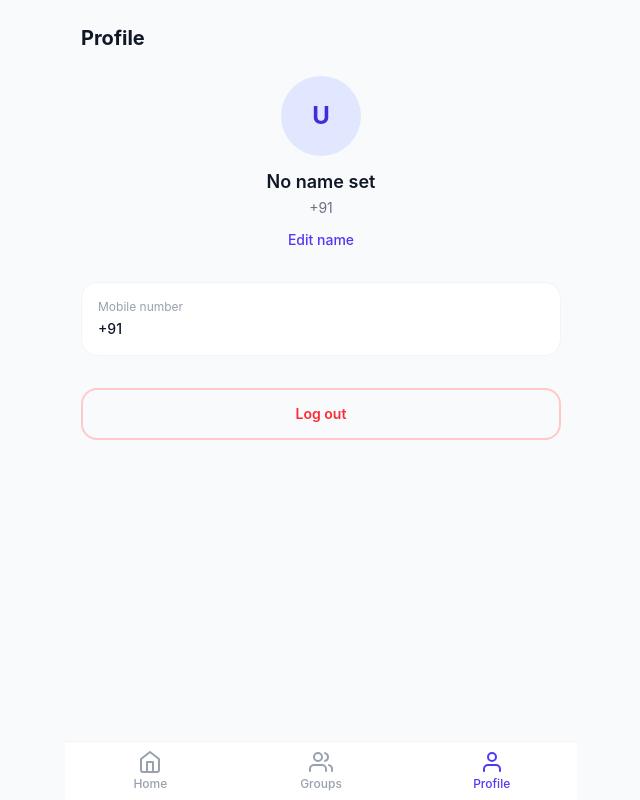
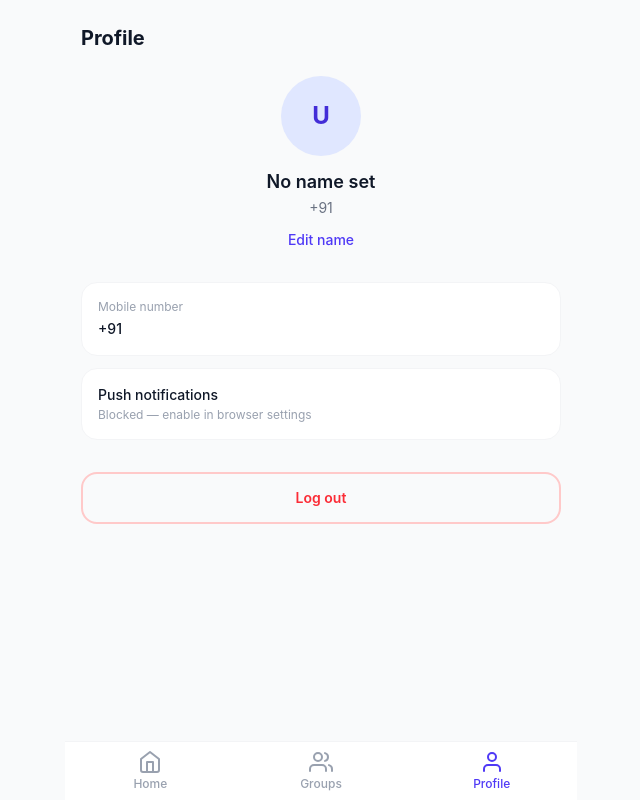
Before and after one commit to RevanthR/todolistapp, a Next.js app: page /profile in a window 1280 px wide. Shown: the whole page, without its empty margins (319-959 px from the left). Built offline with nearby package versions, Linux system fonts and the light colour scheme; no server answers.

Commit message:
Add notification toggle on profile page, no reinstall needed for updates

```diff
--- a/app/(app)/profile/page.tsx
+++ b/app/(app)/profile/page.tsx
@@ -1,6 +1,12 @@
 'use client';
 
 import { useEffect, useState } from 'react';
+
+function urlBase64ToUint8Array(base64String: string) {
+  const padding = '='.repeat((4 - (base64String.length % 4)) % 4);
+  const base64 = (base64String + padding).replace(/-/g, '+').replace(/_/g, '/');
+  return Uint8Array.from([...atob(base64)].map((c) => c.charCodeAt(0)));
+}
 
 interface Profile {
   id: string;
@@ -14,6 +20,27 @@ export default function ProfilePage() {
   const [name, setName] = useState('');
   const [saving, setSaving] = useState(false);
   const [loading, setLoading] = useState(true);
+  const [notifStatus, setNotifStatus] = useState<'unsupported' | 'default' | 'granted' | 'denied'>('unsupported');
+  const [enablingNotif, setEnablingNotif] = useState(false);
+
+  useEffect(() => {
+    if ('Notification' in window) setNotifStatus(Notification.permission as typeof notifStatus);
+  }, []);
+
+  async function enableNotifications() {
+    setEnablingNotif(true);
+    const perm = await Notification.requestPermission();
+    setNotifStatus(perm as typeof notifStatus);
+    if (perm === 'granted' && 'serviceWorker' in navigator) {
+      const reg = await navigator.serviceWorker.ready;
+      const sub = await reg.pushManager.subscribe({
+        userVisibleOnly: true,
+        applicationServerKey: urlBase64ToUint8Array(process.env.NEXT_PUBLIC_VAPID_PUBLIC_KEY!),
+      });
+      await fetch('/api/push', { method: 'POST', headers: { 'Content-Type': 'application/json' }, body: JSON.stringify(sub) });
+    }
+    setEnablingNotif(false);
+  }
 
   useEffect(() => {
     fetch('/api/profile')
@@ -117,6 +144,37 @@ export default function ProfilePage() {
           <p className="text-xs text-gray-400 mb-1">Mobile number</p>
           <p className="text-sm font-medium text-gray-900">+91 {profile?.phone}</p>
         </div>
+
+        {/* Notifications */}
+        <div className="bg-white rounded-2xl p-4 border border-gray-100">
+          <div className="flex items-center justify-between">
+            <div>
+              <p className="text-sm font-medium text-gray-900">Push notifications</p>
+              <p className="text-xs text-gray-400 mt-0.5">
+                {notifStatus === 'granted' && 'Enabled — you\'ll get group alerts'}
+                {notifStatus === 'denied' && 'Blocked — enable in browser settings'}
+                {notifStatus === 'default' && 'Get notified when group members complete goals'}
+                {notifStatus === 'unsupported' && 'Not supported on this browser'}
+              </p>
+            </div>
+            {notifStatus === 'default' && (
+              <button
+                onClick={enableNotifications}
+                disabled={enablingNotif}
+                className="text-sm font-semibold text-indigo-600 bg-indigo-50 px-3 py-1.5 rounded-lg disabled:opacity-50"
+              >
+                {enablingNotif ? '…' : 'Enable'}
+              </button>
+            )}
+            {notifStatus === 'granted' && (
+              <span className="text-green-500">
+                <svg className="w-5 h-5" viewBox="0 0 24 24" fill="none" stroke="currentColor" strokeWidth={2.5}>
+                  <path strokeLinecap="round" strokeLinejoin="round" d="M5 13l4 4L19 7" />
+                </svg>
+              </span>
+            )}
+          </div>
+        </div>
       </div>
 
       {/* Logout */}
```
